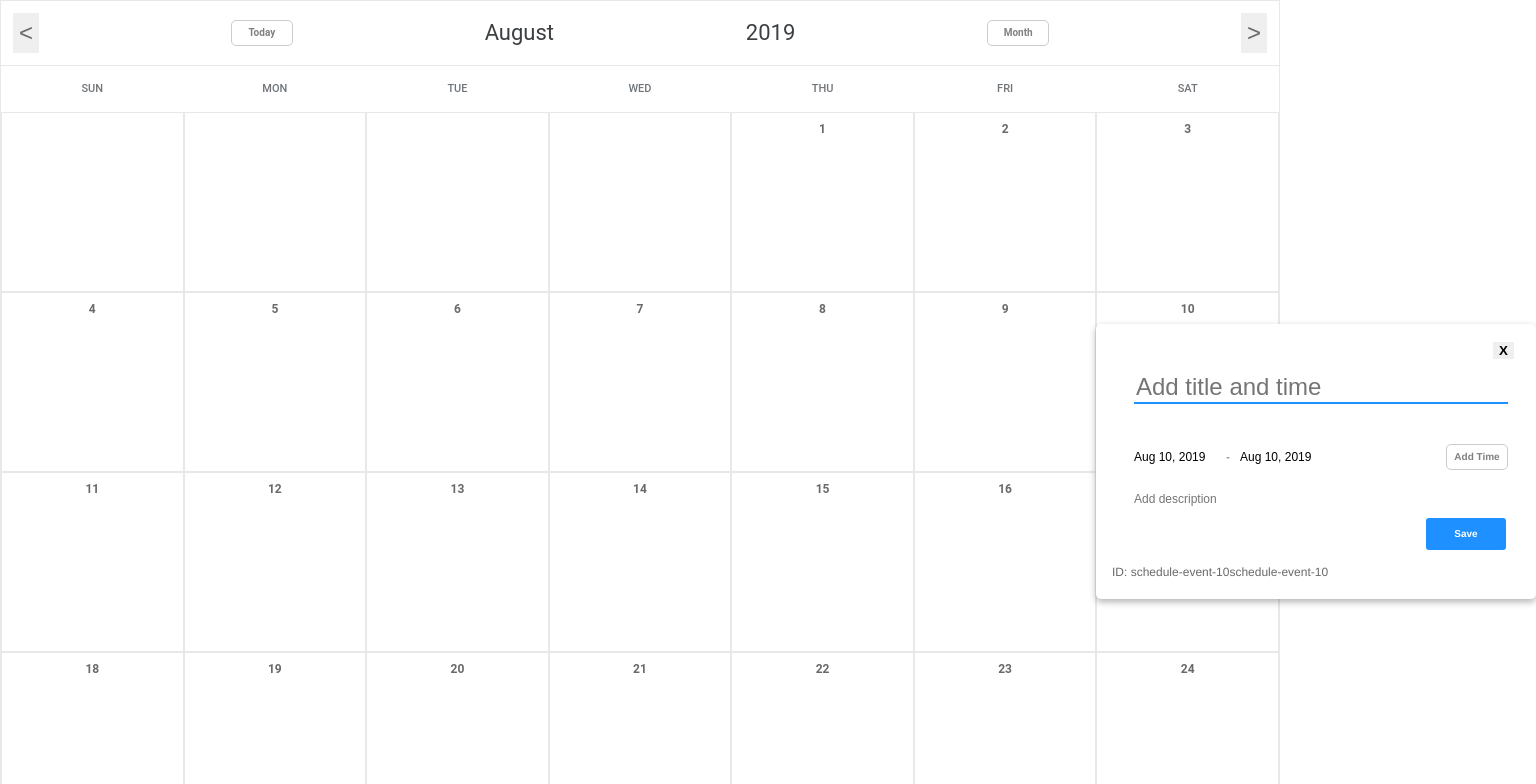
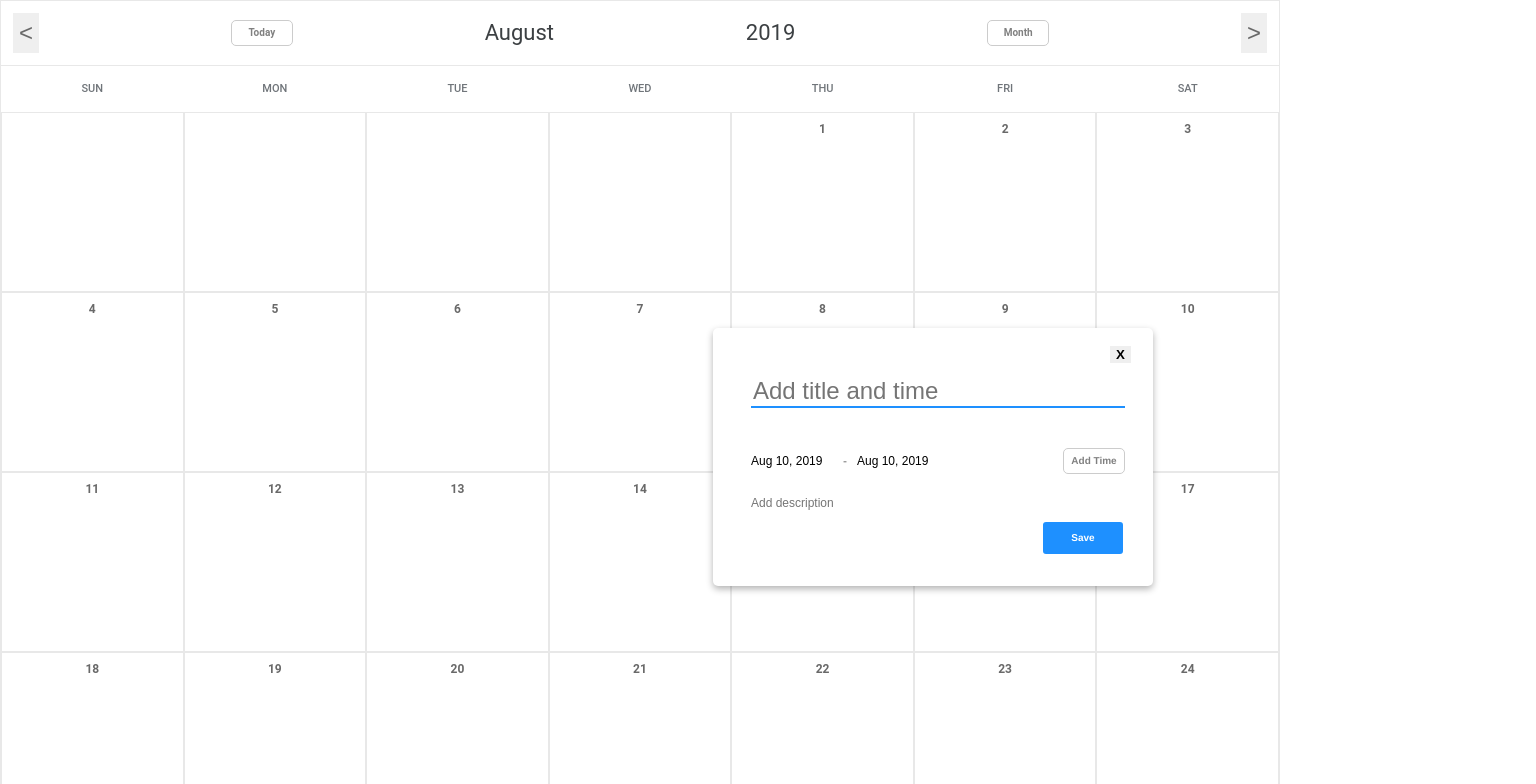
Before and after one commit to panama24/calendar, a React (Create React App) app: page / in a window 1280 px wide. Both pictures are taken after a click on the element "10". Shown: the top 784 px of the page, 1536 px wide, since content can reach past the window. Built offline with nearby package versions, Linux system fonts and the light colour scheme.

Commit message:
positions popup left

```diff
--- a/src/components/calendar/days.js
+++ b/src/components/calendar/days.js
@@ -28,7 +28,7 @@ const DayContainer = ({
   toggle,
   viewingEvent,
 }) => {
-  const [coords, setCoords] = useState({ top: 0, left: 0 });
+  const [clientRect, setClientRect] = useState({});
   const inputEl = useRef(null);
 
   const isToday = currentDate.date() === clickableDay && moment().isSame(currentDate, 'month');
@@ -43,8 +43,8 @@ const DayContainer = ({
   const uniquePopupId = `schedule-event-${clickableDay}`;
 
   const clickHandler = () => {
-    const { left, top } = inputEl.current.getBoundingClientRect();
-    setCoords({ top: Math.floor(top), left: Math.floor(left) });
+    const clientRectObj = inputEl.current.getBoundingClientRect();
+    setClientRect(clientRectObj);
     schedulingEvent(formatDate, uniquePopupId);
   };
 
@@ -66,8 +66,7 @@ const DayContainer = ({
         id={uniquePopupId}
         isShowing={isShowing}
         openId={popupId}
-        top={coords.top}
-        left={coords.left}
+        clientRect={clientRect}
       >
         <Form
           formSubmissionHandler={formSubmissionHandler}
--- a/src/components/popup/index.js
+++ b/src/components/popup/index.js
@@ -7,16 +7,23 @@ import {
   PopupContainer,
 } from './styles';
 
+const POPUP_WIDTH = 400;
+const TOP_OFFSET = 36;
+
 const Popup = ({
   children,
+  clientRect,
   openId,
   hide,
   id,
   isShowing,
-  top,
-  left,
-}) => isShowing && (openId === id) ?  (
-  <PopupContainer top={top} left={left}>
+}) => {
+  const { left, top, width} = clientRect;
+  const calculatedLeft = (Math.floor(left - (width + (POPUP_WIDTH / 2))));
+  const calculatedTop = Math.floor(top + TOP_OFFSET);
+
+  return isShowing && (openId === id) ?  (
+    <PopupContainer left={calculatedLeft} top={calculatedTop}>
       <Body>
         <CloseWrapper>
           <Close type="button" onClick={hide}>
@@ -24,10 +31,9 @@ const Popup = ({
           </Close>
         </CloseWrapper>
         {children}
-      ID: {id}
-      {openId}
       </Body>
     </PopupContainer>
   ) : null;
+};
 
 export default Popup;
--- a/src/components/popup/styles.js
+++ b/src/components/popup/styles.js
@@ -2,8 +2,6 @@ import styled from 'styled-components';
 
 const PopupContainer = styled.div`
   position: absolute;
-  left: ${({ left }) => `${left}px`};
-  top: ${({ top }) => `${top + 32}px`};
   font-family: Helvetica Neue,Helvetica,Arial,sans-serif;
   font-style: normal;
   font-weight: 400;
@@ -25,6 +23,8 @@ const PopupContainer = styled.div`
   z-index: 2;
   width: 416px;
   padding: 12px;
+  left: ${({ left }) => `${left}px`};
+  top: ${({ top }) => `${top}px`};
 `;
 
 const Body = styled.div`
```
Lines whose indentation alone changed are shown as unchanged.
